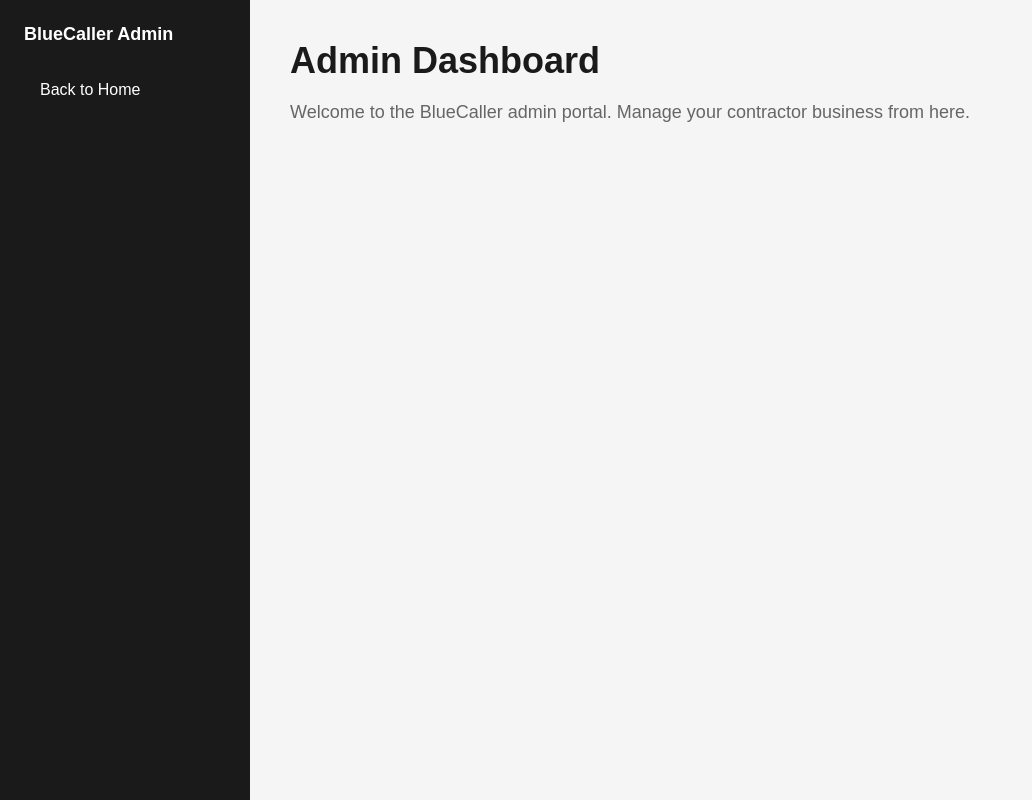
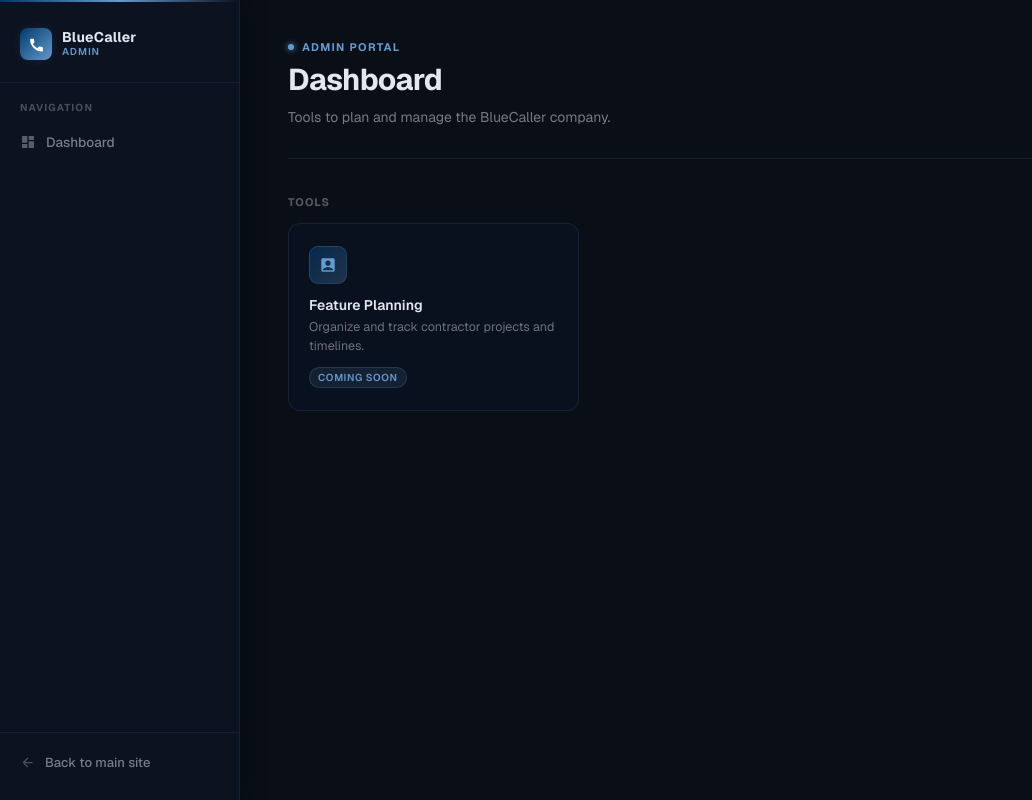
Before and after one commit to Cool-cal3b/bluecaller-web, a Next.js app: page /admin in a window 1280 px wide. Shown: the whole page, without its empty margins (0-1032 px from the left). Built offline with nearby package versions, Linux system fonts and the light colour scheme; no server answers.

Commit message:
Styled admin

```diff
--- a/src/app/admin/layout.module.css
+++ b/src/app/admin/layout.module.css
@@ -1,45 +1,178 @@
+/* ── Admin color tokens (dark override) ── */
 .layoutAdmin {
+  --admin-bg: #090e17;
+  --admin-sidebar-bg: #0c1220;
+  --admin-sidebar-border: rgba(102, 153, 204, 0.1);
+  --admin-accent: #6699CC;
+  --admin-accent-dim: rgba(102, 153, 204, 0.15);
+  --admin-text-primary: #e2e8f0;
+  --admin-text-secondary: rgba(226, 232, 240, 0.5);
+  --admin-text-muted: rgba(226, 232, 240, 0.28);
+  --admin-glow: rgba(102, 153, 204, 0.12);
+
   display: flex;
   min-height: 100vh;
-  background-color: #f5f5f5;
+  background-color: var(--admin-bg);
+  font-family: var(--font-geist-sans);
 }
 
 .sidebar {
-  width: 250px;
-  background-color: #1a1a1a;
-  color: white;
-  padding: 24px;
+  width: 240px;
+  background-color: var(--admin-sidebar-bg);
   position: fixed;
   height: 100vh;
   display: flex;
   flex-direction: column;
-  gap: 16px;
+  border-right: 1px solid var(--admin-sidebar-border);
+  box-shadow: 1px 0 24px rgba(0, 0, 0, 0.4);
+  z-index: 100;
+  overflow: hidden;
 }
 
-.sidebar h2 {
-  font-size: 18px;
-  font-weight: 600;
-  margin: 0 0 8px 0;
-  color: #fff;
+/* Subtle top accent line */
+.sidebar::before {
+  content: '';
+  position: absolute;
+  top: 0;
+  left: 0;
+  right: 0;
+  height: 2px;
+  background: linear-gradient(90deg, var(--color-blue-deep), var(--admin-accent), transparent);
 }
 
-.sidebar a {
-  color: #fff;
-  text-decoration: none;
-  padding: 12px 16px;
-  border-radius: 8px;
-  transition: background-color 0.2s;
-  font-weight: 500;
+.sidebarHeader {
+  display: flex;
+  align-items: center;
+  gap: 10px;
+  padding: 28px 20px 22px;
+  border-bottom: 1px solid var(--admin-sidebar-border);
 }
 
-.sidebar a:hover {
-  background-color: #333;
+.logoMark {
+  width: 32px;
+  height: 32px;
+  border-radius: 8px;
+  background: linear-gradient(135deg, var(--color-blue-deep) 0%, var(--admin-accent) 100%);
+  display: flex;
+  align-items: center;
+  justify-content: center;
+  flex-shrink: 0;
+  box-shadow: 0 0 10px var(--admin-glow);
+}
+
+.logoMark svg {
+  width: 17px;
+  height: 17px;
+  fill: #fff;
+}
+
+.brandWrap {
+  display: flex;
+  flex-direction: column;
+  gap: 1px;
+  overflow: hidden;
+}
+
+.brandName {
+  font-size: 14px;
+  font-weight: 700;
+  color: var(--admin-text-primary);
+  letter-spacing: 0.02em;
+  line-height: 1;
+  white-space: nowrap;
+}
+
+.brandBadge {
+  font-size: 10px;
+  font-weight: 600;
+  letter-spacing: 0.1em;
+  text-transform: uppercase;
+  color: var(--admin-accent);
+}
+
+.sectionLabel {
+  padding: 18px 20px 6px;
+  font-size: 10px;
+  font-weight: 700;
+  letter-spacing: 0.12em;
+  text-transform: uppercase;
+  color: var(--admin-text-muted);
+}
+
+.nav {
+  display: flex;
+  flex-direction: column;
+  gap: 2px;
+  padding: 4px 10px;
+  flex: 1;
+}
+
+.navLink {
+  display: flex;
+  align-items: center;
+  gap: 10px;
+  color: var(--admin-text-secondary);
+  text-decoration: none;
+  padding: 9px 10px;
+  border-radius: 7px;
+  font-size: 13.5px;
+  font-weight: 500;
+  transition: background-color 0.15s, color 0.15s;
+  position: relative;
+}
+
+.navLink:hover {
+  background-color: var(--admin-accent-dim);
+  color: var(--admin-text-primary);
+}
+
+.navLink svg {
+  width: 16px;
+  height: 16px;
+  flex-shrink: 0;
+  fill: currentColor;
+  opacity: 0.7;
+}
+
+.sidebarFooter {
+  padding: 12px 10px 20px;
+  border-top: 1px solid var(--admin-sidebar-border);
+  display: flex;
+  flex-direction: column;
+  gap: 2px;
+}
+
+.backLink {
+  display: flex;
+  align-items: center;
+  gap: 10px;
+  color: var(--admin-text-secondary);
+  text-decoration: none;
+  padding: 9px 10px;
+  border-radius: 7px;
+  font-size: 13px;
+  font-weight: 500;
+  transition: background-color 0.15s, color 0.15s;
+}
+
+.backLink:hover {
+  background-color: var(--admin-accent-dim);
+  color: var(--admin-text-primary);
+}
+
+.backLink svg {
+  width: 15px;
+  height: 15px;
+  fill: currentColor;
+  opacity: 0.6;
+  flex-shrink: 0;
 }
 
 .pageContent {
-  margin-left: 250px;
+  margin-left: 240px;
   flex: 1;
-  padding: 40px;
+  padding: 40px 48px;
+  min-height: 100vh;
 }
 
 @media (max-width: 768px) {
@@ -47,23 +180,36 @@
     width: 100%;
     height: auto;
     position: relative;
+    flex-direction: row;
+    flex-wrap: wrap;
+    box-shadow: 0 2px 24px rgba(0, 0, 0, 0.4);
+  }
+
+  .sidebarHeader {
+    padding: 14px 16px;
+    border-bottom: none;
+    border-right: 1px solid var(--admin-sidebar-border);
+  }
+
+  .nav {
+    flex-direction: row;
+    padding: 8px 10px;
+    flex: 1;
+  }
+
+  .sectionLabel {
+    display: none;
+  }
+
+  .sidebarFooter {
+    padding: 8px 10px;
+    border-top: none;
+    border-left: 1px solid var(--admin-sidebar-border);
+    flex-direction: row;
   }
 
   .pageContent {
     margin-left: 0;
+    padding: 24px 16px;
   }
 }
-
-@media (prefers-color-scheme: dark) {
-  .layoutAdmin {
-    background-color: #0a0a0a;
-  }
-
-  .sidebar {
-    background-color: #1a1a1a;
-  }
-
-  .pageContent {
-    color: #ededed;
-  }
-}
--- a/src/app/admin/layout.tsx
+++ b/src/app/admin/layout.tsx
@@ -8,10 +8,39 @@
 }) {
   return (
     <div className={styles.layoutAdmin}>
-      <div className={styles.sidebar}>
-        <h2>BlueCaller Admin</h2>
-        <Link href="/">Back to Home</Link>
-      </div>
+      <aside className={styles.sidebar}>
+        <div className={styles.sidebarHeader}>
+          <div className={styles.logoMark}>
+            <svg viewBox="0 0 24 24" xmlns="http://www.w3.org/2000/svg">
+              <path d="M6.62 10.79a15.05 15.05 0 006.59 6.59l2.2-2.2a1 1 0 011.01-.24 11.47 11.47 0 003.58.57 1 1 0 011 1V21a1 1 0 01-1 1A17 17 0 013 5a1 1 0 011-1h3.5a1 1 0 011 1 11.47 11.47 0 00.57 3.58 1 1 0 01-.25 1.01l-2.2 2.2z" />
+            </svg>
+          </div>
+          <div className={styles.brandWrap}>
+            <span className={styles.brandName}>BlueCaller</span>
+            <span className={styles.brandBadge}>Admin</span>
+          </div>
+        </div>
+
+        <span className={styles.sectionLabel}>Navigation</span>
+
+        <nav className={styles.nav}>
+          <Link href="/admin" className={styles.navLink}>
+            <svg viewBox="0 0 24 24" xmlns="http://www.w3.org/2000/svg">
+              <path d="M3 13h8V3H3v10zm0 8h8v-6H3v6zm10 0h8V11h-8v10zm0-18v6h8V3h-8z" />
+            </svg>
+            Dashboard
+          </Link>
+        </nav>
+
+        <div className={styles.sidebarFooter}>
+          <Link href="/" className={styles.backLink}>
+            <svg viewBox="0 0 24 24" xmlns="http://www.w3.org/2000/svg">
+              <path d="M20 11H7.83l5.59-5.59L12 4l-8 8 8 8 1.41-1.41L7.83 13H20v-2z" />
+            </svg>
+            Back to main site
+          </Link>
+        </div>
+      </aside>
 
       <div className={styles.pageContent}>
         {children}
--- a/src/app/admin/page.module.css
+++ b/src/app/admin/page.module.css
@@ -1,27 +1,134 @@
 .container {
-  max-width: 1200px;
+  display: flex;
+  flex-direction: column;
+  gap: 36px;
+  max-width: 900px;
+  color: #e2e8f0;
+}
+
+.pageHeader {
+  display: flex;
+  flex-direction: column;
+  gap: 8px;
+  padding-bottom: 28px;
+  border-bottom: 1px solid rgba(102, 153, 204, 0.1);
+}
+
+.eyebrow {
+  display: flex;
+  align-items: center;
+  gap: 8px;
+  font-size: 11px;
+  font-weight: 700;
+  letter-spacing: 0.12em;
+  text-transform: uppercase;
+  color: var(--color-blue-medium);
+}
+
+.eyebrowDot {
+  width: 6px;
+  height: 6px;
+  border-radius: 50%;
+  background-color: var(--color-blue-medium);
+  box-shadow: 0 0 6px var(--color-blue-medium);
 }
 
 .title {
-  font-size: 36px;
-  font-weight: 600;
-  margin: 0 0 16px 0;
-  color: #1a1a1a;
+  font-size: 30px;
+  font-weight: 700;
+  letter-spacing: -0.02em;
+  color: #e2e8f0;
+  margin: 0;
+  line-height: 1.2;
 }
 
 .description {
-  font-size: 18px;
-  line-height: 28px;
-  color: #666;
+  font-size: 14px;
+  line-height: 1.7;
+  color: rgba(226, 232, 240, 0.5);
   margin: 0;
+  max-width: 520px;
 }
 
-@media (prefers-color-scheme: dark) {
-  .title {
-    color: #ededed;
-  }
+.sectionTitle {
+  font-size: 11px;
+  font-weight: 700;
+  letter-spacing: 0.1em;
+  text-transform: uppercase;
+  color: rgba(226, 232, 240, 0.35);
+  margin-bottom: 14px;
+}
 
-  .description {
-    color: #999;
-  }
+.toolGrid {
+  display: grid;
+  grid-template-columns: repeat(auto-fill, minmax(220px, 1fr));
+  gap: 14px;
 }
+
+.toolCard {
+  background-color: rgba(12, 18, 32, 0.9);
+  border: 1px solid rgba(102, 153, 204, 0.12);
+  border-radius: 12px;
+  padding: 22px 20px;
+  display: flex;
+  flex-direction: column;
+  gap: 12px;
+  cursor: pointer;
+  transition: border-color 0.15s, box-shadow 0.15s, background-color 0.15s;
+  text-decoration: none;
+}
+
+.toolCard:hover {
+  border-color: rgba(102, 153, 204, 0.35);
+  background-color: rgba(102, 153, 204, 0.06);
+  box-shadow: 0 0 20px rgba(102, 153, 204, 0.08);
+}
+
+.toolCardIcon {
+  width: 38px;
+  height: 38px;
+  border-radius: 9px;
+  background: linear-gradient(135deg, rgba(0, 59, 109, 0.6) 0%, rgba(102, 153, 204, 0.25) 100%);
+  border: 1px solid rgba(102, 153, 204, 0.2);
+  display: flex;
+  align-items: center;
+  justify-content: center;
+}
+
+.toolCardIcon svg {
+  width: 18px;
+  height: 18px;
+  fill: var(--color-blue-medium);
+}
+
+.toolCardBody {
+  display: flex;
+  flex-direction: column;
+  gap: 4px;
+}
+
+.toolCardTitle {
+  font-size: 14px;
+  font-weight: 600;
+  color: #e2e8f0;
+}
+
+.toolCardDesc {
+  font-size: 12.5px;
+  color: rgba(226, 232, 240, 0.45);
+  line-height: 1.5;
+}
+
+.toolCardBadge {
+  display: inline-block;
+  padding: 3px 8px;
+  border-radius: 999px;
+  font-size: 10px;
+  font-weight: 600;
+  letter-spacing: 0.06em;
+  text-transform: uppercase;
+  background-color: rgba(102, 153, 204, 0.12);
+  color: var(--color-blue-medium);
+  border: 1px solid rgba(102, 153, 204, 0.2);
+  width: fit-content;
+}
--- a/src/app/admin/page.tsx
+++ b/src/app/admin/page.tsx
@@ -3,10 +3,34 @@
 export default function AdminPage() {
   return (
     <div className={styles.container}>
-      <h1 className={styles.title}>Admin Dashboard</h1>
-      <p className={styles.description}>
-        Welcome to the BlueCaller admin portal. Manage your contractor business from here.
-      </p>
+      <div className={styles.pageHeader}>
+        <div className={styles.eyebrow}>
+          <span className={styles.eyebrowDot} />
+          Admin Portal
+        </div>
+        <h1 className={styles.title}>Dashboard</h1>
+        <p className={styles.description}>
+          Tools to plan and manage the BlueCaller company.
+        </p>
+      </div>
+
+      <div>
+        <div className={styles.sectionTitle}>Tools</div>
+        <div className={styles.toolGrid}>
+          <div className={styles.toolCard}>
+            <div className={styles.toolCardIcon}>
+              <svg viewBox="0 0 24 24" xmlns="http://www.w3.org/2000/svg">
+                <path d="M19 3H5c-1.1 0-2 .9-2 2v14c0 1.1.9 2 2 2h14c1.1 0 2-.9 2-2V5c0-1.1-.9-2-2-2zm-7 3c1.93 0 3.5 1.57 3.5 3.5S13.93 13 12 13s-3.5-1.57-3.5-3.5S10.07 6 12 6zm7 13H5v-.23c0-.62.28-1.2.76-1.58C7.47 15.82 9.64 15 12 15s4.53.82 6.24 2.19c.48.38.76.97.76 1.58V19z" />
+              </svg>
+            </div>
+            <div className={styles.toolCardBody}>
+              <span className={styles.toolCardTitle}>Feature Planning</span>
+              <span className={styles.toolCardDesc}>Organize and track contractor projects and timelines.</span>
+            </div>
+            <span className={styles.toolCardBadge}>Coming Soon</span>
+          </div>
+        </div>
+      </div>
     </div>
   );
 }
```
